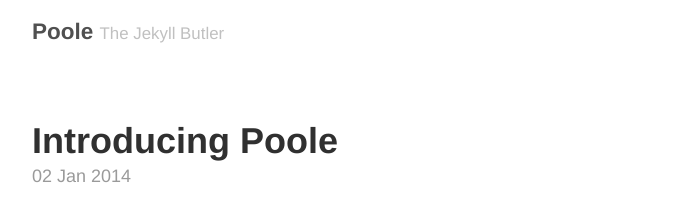
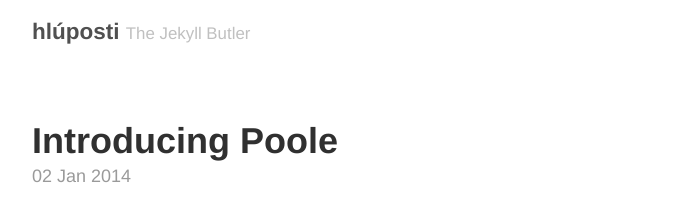
Before and after one commit to hluposti/hluposti.github.io, a Jekyll site: the page built from index.html, in a window 1280 px wide. Shown: the top 212 px of the page, without its empty margins (293-985 px from the left). Built offline with Jekyll 4.4.1, drawn with Linux system fonts in a browser that asks for light colours; the list of posts is cut into pages by our own code.

Commit message:
Update _config.yml

```diff
--- a/_config.yml
+++ b/_config.yml
@@ -5,9 +5,9 @@
 relative_permalinks: true
 
 # Setup
-title:               Poole
+title:               hlúposti
 tagline:             The Jekyll Butler
-url:                 http://getpoole.com
+url:                 http://hluposti.github.io
 paginate:            1
 baseurl:             ""
 
```
